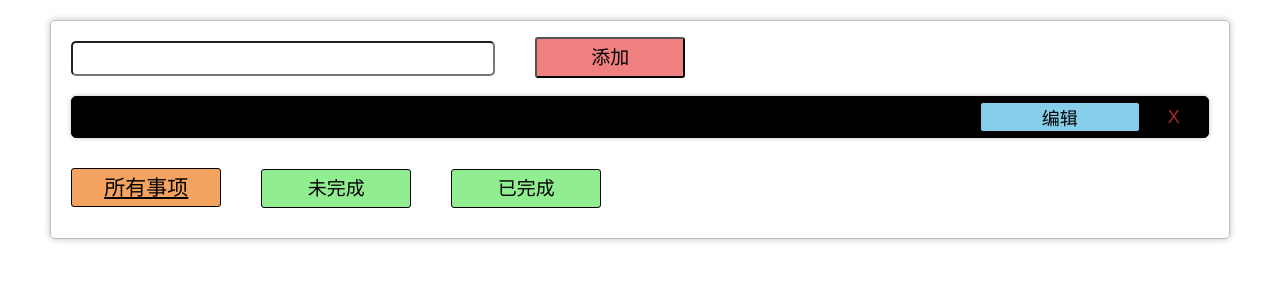
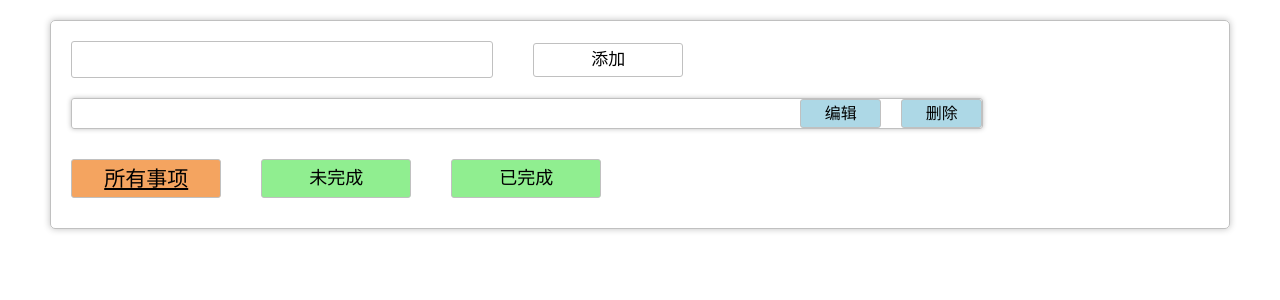
Before and after one commit to librz/TodoList, a React (Create React App) app: page / in a window 1280 px wide. Both pictures are taken after a click on the button "添加". Shown: the top 300 px of the page. Built offline with nearby package versions, Linux system fonts and the light colour scheme.

Commit message:
styling changes

```diff
--- a/src/componnets/TodoItem.js
+++ b/src/componnets/TodoItem.js
@@ -8,24 +8,29 @@ function TodoItem({ id, text, done }) {
       <div className="TodoItem">
         <div
           className="Content"
-          style={{ textDecorationLine: done ? "line-through" : "none" }}
+          style={{ textDecorationLine: done ? "line-through" : "none", opacity: done ? .5 : 1 }}
           onClick={() => { toggleTodo(id) }}
         >
           {text}
         </div>
 
-        <button
+        <div className="Operation">
+          <span
+            className="Edit"
             onClick={() => { setEdittingTodoId(id) }}
           >
             编辑
-        </button>
+          </span>
 
-        <div
+          <span
             className="Delete"
             onClick={ () => { deleteTodo(id) } }
           >
-          X
+            删除
+          </span>
         </div>
+
+
       </div>
     );
 }
--- a/src/css/AddTodo.scss
+++ b/src/css/AddTodo.scss
@@ -1,22 +1,31 @@
-.AddTodo input{
+.AddTodo {
+    display: flex;
+    justify-content: flex-start;
+    align-items: center;
+    input {
         width: 400px;
+        font-size: 18px;
+        font-family: Arial, Helvetica, sans-serif;
         margin: 10px 40px 10px 0;
-    padding: 5px 10px;
+        padding: 7px 10px;
         font-size: 18px;
-    border-radius: 5px;
+        border: 1px solid silver;
+        border-radius: 3px;
+        outline: none;
     }
 
-.AddTodo button {
-    font-size: 19px;
-    line-height: 35px;
-    background-color: lightcoral;
+    button {
+        font-size: 17px;
+        line-height: 30px;
         width: 150px;
+        background-color: white;
         outline: none;
+        border: 1px solid silver;
         border-radius: 3px;
+        cursor: pointer;
+
+        &:active {
+            background-color: orange;
         }
-
-.AddTodo button:hover {
-    font-size: 20px;
-    background-color: crimson;
-    box-shadow: 0 0 3px silver;
     }
+}
--- a/src/css/Editor.scss
+++ b/src/css/Editor.scss
@@ -1,70 +1,61 @@
 .ModalContainer {
     position: absolute;
     display: flex;
-    flex-direction: row;
     justify-content: center;
     align-items: center;
     left: 0;
     top: 0;
     width: 100%;
     height: 100vh;
-    background-color: rgba(0, 0, 0, 0.5);
+    background-color: rgba(0, 0, 0, 0.6);
+
+    .Modal {
+        width: 450px;
+        background-color: white;
+        border-radius: 3px;
+
+        p {
+            width: 100%;
+            text-align: right;
+            margin: 0;
+            padding: 0;
+            cursor: pointer;
+
+            span {
+                font-size: 26px;
+                line-height: 40px;
+                margin-right: 5px;
+                padding: 0 5px;
+                &:hover {
+                    font-size: 30px;
+                }
+            }
         }
 
-.Modal {
-    display: flex;
-    flex-direction: column;
-    justify-content: space-between;
-    align-items: center;
-    width: 450px;
-    background-color: white;
-    border: 1px solid black;
-    border-radius: 5px;
-    box-shadow: blue;
-}
-
-.Modal input, .Modal button {
+        input, button {
             display: block;
             width: 90%;
             margin: 10px auto;
             font-size: 18px;
             line-height: 40px;
+            outline: none;
+            border: 1px solid silver;
+            border-radius: 5px;
             font-family: Arial, Helvetica, sans-serif;
         }
 
-.Modal input {
+        input {
             margin-top: 0;
-    padding: 0px 10px;
+            padding: 0 10px;
+
         }
 
-.Modal button {
+        button {
             margin-bottom: 10px;
             background-color: sandybrown;
-    outline: none;
-    border: 1px solid black;
-    border-radius: 5px;
-}
-
-.Modal button:hover {
+            &:active {
                 background-color: orange;
             }
-
-.Modal p {
-    width: 100%;
-    text-align: right;
-    margin: 0;
-    padding: 0;
-    cursor: pointer;
         }
-
-.Modal p span {
-    font-size: 30px;
-    line-height: 40px;
-    margin-right: 5px;
-    padding: 0 5px;
     }
-
-.Modal p span:hover {
-    color: brown;
-    font-size: 35px;
 }
--- a/src/css/Filter.scss
+++ b/src/css/Filter.scss
@@ -1,14 +1,21 @@
-.Filter button {
-    font-size: 19px;
+.Filter {
+    display: flex;
+    justify-content: flex-start;
+    align-items: center;
+    button {
+        font-size: 18px;
         line-height: 35px;
         background-color: lightgreen;
         width: 150px;
-    border: 1px solid black;
+        border: 1px solid silver;
+        border-radius: 0 0 5px silver;
         outline: none;
         border-radius: 3px;
         margin: 20px;
-}
+        cursor: pointer;
 
-.Filter button:nth-child(1) {
+        &:nth-child(1) {
             margin-left: 0;
         }
+    }
+}
--- a/src/css/TodoItem.scss
+++ b/src/css/TodoItem.scss
@@ -1,67 +1,42 @@
 .TodoItem {
-  margin: 10px auto;
+  width: 80%;
   display: flex;
-  flex-direction: row;
   justify-content: space-between;
   align-items: center;
-  background-color: black;
+  border: 1px solid silver;
+  border-radius: 3px;
+  cursor: pointer;
+  &:hover {
+    background-color: orange;
+  }
+  margin: 10px 0;
   box-shadow: 0 0 5px silver;
-  border: 1px solid black;
-  border-radius: 5px;
+
+  .Content {
+    width: 80%;
+    line-height: 35px;
+    padding-left: 15px;
+    font-size: 18px;
+    font-family: Arial, Helvetica, sans-serif;
   }
 
-.TodoItem:hover {
-  background-color: orange;
-  cursor: pointer;
+  .Operation {
+    width: 20%;
+    display: flex;
+    justify-content: flex-start;
+    align-items: center;
+    .Edit, .Delete {
+      display: inline-block;
+      width: 80px;
+      border: 1px solid silver;
+      border-radius: 3px;
+      text-align: center;
+      line-height: 27px;
+      background-color: lightblue;
     }
 
-.TodoItem div {
-  display: inline-block;
-  font-size: 18px;
-  font-family: Arial, Helvetica, sans-serif;
-  transition: font-size 0.3s linear;
+    .Delete {
+      margin-left: 20px;
     }
-
-.TodoItem div.Content {
-  line-height: 40px;
-  width: 80%;
-  margin: 0;
-  padding: 5px 20px;
-  color: silver;
   }
-
-.TodoItem div.Content:hover {
-  color: white;
-  font-size: 22px;
 }
-
-.TodoItem div.Delete {
-  float: right;
-  width: 30px;
-  text-align: center;
-  margin-right: 20px;
-  color: brown;
-  /* background-color: aqua; */
-}
-
-.TodoItem div.Delete:hover {
-  color: red;
-  font-size: 25px;
-}
-
-.TodoItem button {
-  font-size: 18px;
-  background-color: skyblue;
-  color: black;
-  width: 15%;
-  border: 1px solid black;
-  outline: none;
-  border-radius: 3px;
-  float: right;
-  margin: 5px 20px;
-}
-
-.TodoItem button:hover {
-  background-color: lightsalmon;
-  cursor: pointer;
-}
```
Lines whose indentation alone changed are shown as unchanged.
